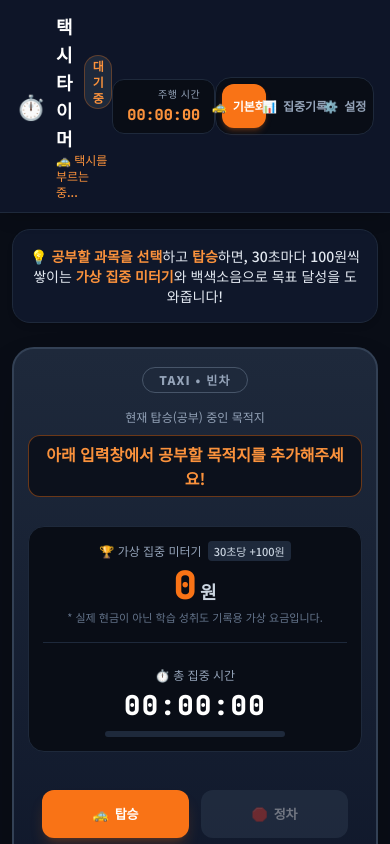
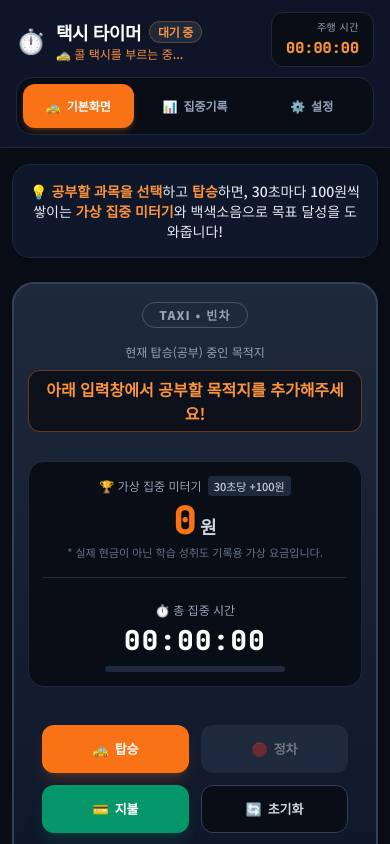
Before and after one commit to seogun1306-max/taxitimer, a plain HTML site: page index.html in a window 390 px wide. Shown: the top 844 px of the page. Drawn offline with nearby package versions, Linux system fonts and the light colour scheme.

Commit message:
Update index.html

```diff
--- a/index.html
+++ b/index.html
@@ -92,15 +92,23 @@
             body { min-width: 320px; padding-bottom: env(safe-area-inset-bottom); }
             header { padding-top: env(safe-area-inset-top); }
             header > div { padding-left: 12px; padding-right: 12px; }
-            main { padding: 16px 12px 28px !important; }
+            header > div > .flex.items-center.justify-between { gap: 10px; min-width: 0; }
+            header > div > .flex.items-center.justify-between > div:first-child { flex: 1 1 auto; min-width: 0; }
+            header > div > .flex.items-center.justify-between > div:last-child { flex: 0 0 auto; }
+            header h1 { flex-wrap: wrap; row-gap: 3px; font-size: clamp(14px, 4vw, 18px); }
+            header p { line-height: 1.35; }
+            header .relative.grid.grid-cols-3 { width: 100%; min-width: 0; }
+            main { padding: 16px 12px 28px !important; width: 100%; min-width: 0; box-sizing: border-box; }
+            body { overflow-x: hidden; }
             #view-home, #view-history, #view-settings { gap: 16px; }
             #meter-card { padding: 18px 14px; border-radius: 22px; }
             #meter-card .grid { padding: 14px; }
             #main-timer-display { font-size: clamp(1.55rem, 7vw, 2.15rem); }
             #fare-display { font-size: clamp(2rem, 10vw, 2.7rem); }
             #top-timer-display { font-size: 0.95rem; }
-            .nav-pill-btn { min-height: 44px; padding: 10px 5px; gap: 4px; font-size: 11px; }
+            .nav-pill-btn { min-height: 44px; min-width: 0; padding: 10px 4px; gap: 4px; font-size: clamp(10px, 2.8vw, 12px); }
             #tab-btn-home, #tab-btn-history, #tab-btn-settings { white-space: nowrap; }
+            #tab-btn-home span, #tab-btn-history span, #tab-btn-settings span { flex: 0 0 auto; }
             #btn-start, #btn-pause, #btn-save-home, #btn-reset { min-height: 48px; padding: 12px 8px; font-size: 13px; }
             section.bg-navy-900 { border-radius: 18px; }
             #noise-volume, #yt-volume { min-height: 32px; touch-action: pan-x; }
@@ -117,6 +125,9 @@
 
         @media (max-width: 380px) {
             header > div { padding-left: 9px; padding-right: 9px; }
+            header > div > .flex.items-center.justify-between { gap: 6px; }
+            header > div > .flex.items-center.justify-between > div:first-child { gap: 6px; }
+            #top-timer-display { font-size: 0.82rem; }
             main { padding-left: 9px !important; padding-right: 9px !important; }
             #status-badge { font-size: 10px; padding-left: 6px; padding-right: 6px; }
             .nav-pill-btn { font-size: 10px; }
@@ -147,7 +158,7 @@
                                 대기 중
                             </span>
                         </h1>
-                        <p class="text-xs text-taxi-400 font-medium">🚕 택시를 부르는 중...</p>
+                        <p class="text-xs text-taxi-400 font-medium">🚕 콜 택시를 부르는 중...</p>
                 </div>
             </div>
 
@@ -159,6 +170,7 @@
                         <span id="top-timer-display" class="font-mono font-bold text-base sm:text-lg text-taxi-400">00:00:00</span>
                     </div>
                 </div>
+            </div>
             </div>
 
             <!-- 상단 전환 버튼 3개 (기본화면 / 집중기록 / 설정 + 슬라이딩 애니메이션) -->
```
